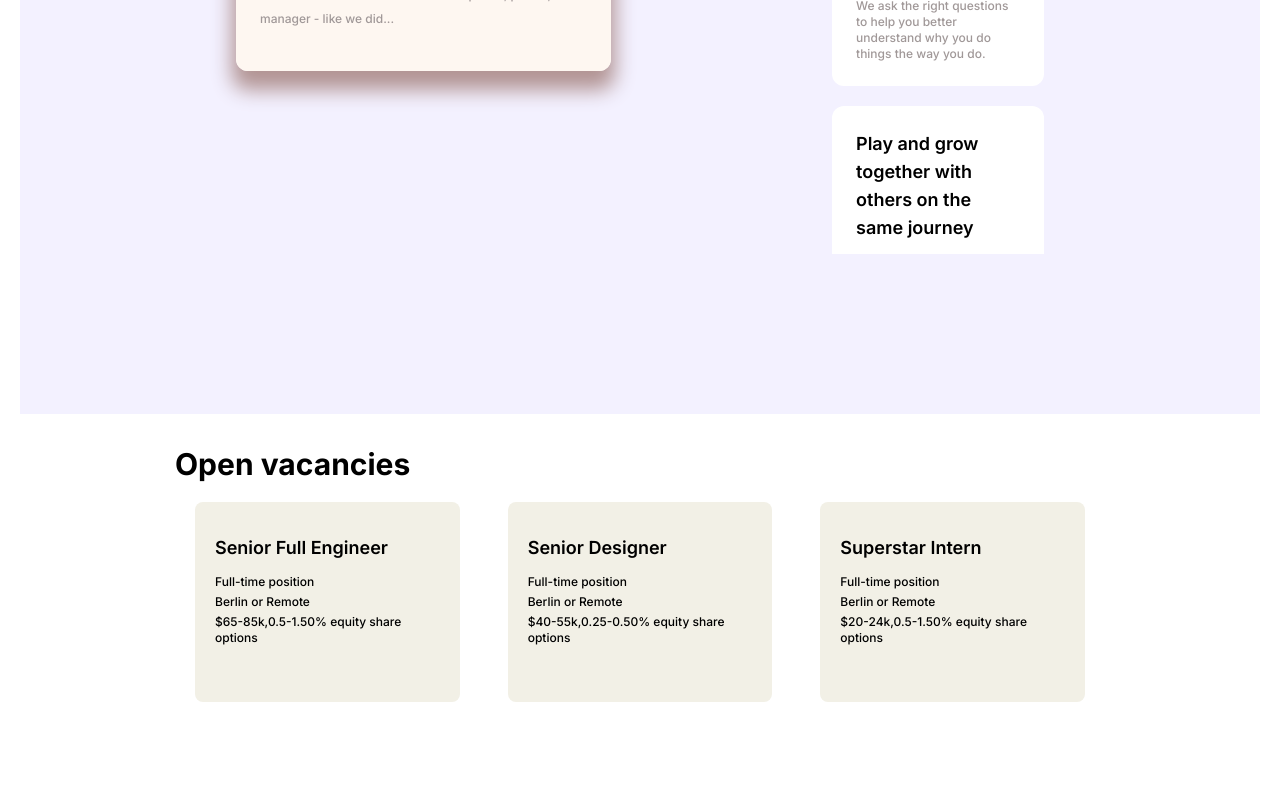
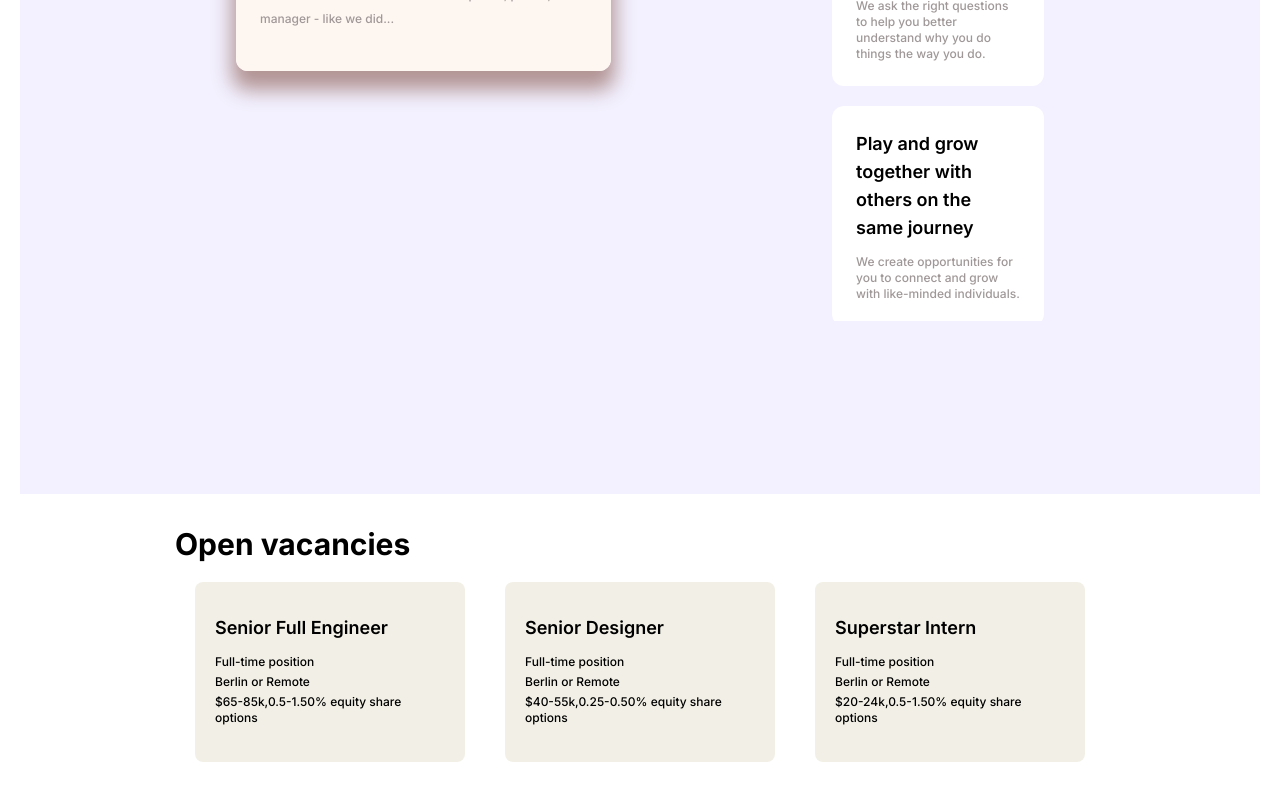
Before and after one commit to Dibyas98/Nxtjob.ai, a Next.js app: page / in a window 1280 px wide. Shown: the part 1954-2754 px from the top of the page. Built offline with nearby package versions, Linux system fonts and the light colour scheme.

Commit message:
vaccencies add

```diff
--- a/app/component/vaccencies/Vaccencies.tsx
+++ b/app/component/vaccencies/Vaccencies.tsx
@@ -26,10 +26,10 @@ function Vaccencies(): React.ReactNode {
             <main className='w-full h-[60vh] flex justify-center py-8'>
                 <section className='w-full lg:w-3/4'>
                     <h1 className='w-full text-3xl font-bold'>Open vacancies</h1>
-                    <div className='flex flex-col md:flex-row lg:flex-row w-full gap-5 md:gap-2 h-[30vh] overflow-y-scroll lg:h-auto lg:overflow-auto'>
+                    <div className='flex flex-col md:flex-row lg:flex-row w-full sm:items-center gap-5 md:gap-0 h-[35vh] md:h-[40vh] overflow-y-scroll md:overflow-auto lg:h-auto lg:overflow-auto'>
                         {
                             vac.map((ele, idx) => {
-                                return <div className='w-full md:w-2/5 lg:w-2/5 p-5'>
+                                return <div className='w-full sm:w-3/5 md:w-2/5 lg:w-2/5 p-5'>
                                     <VacenciCard post_name={ele.post_name} salary={ele.salary} />
                                 </div>
                             })
--- a/app/component/vaccencies/VacenciCard.tsx
+++ b/app/component/vaccencies/VacenciCard.tsx
@@ -7,7 +7,7 @@ type Props = {
 }
 function VacenciCard({post_name,time='Full-time position',type='Berlin or Remote',salary}:Props):React.ReactNode {
   return (
-    <div className='w-full bg-[#f2f0e6] p-5 rounded-lg h-[200px]'>
+    <div className='w-full bg-[#f2f0e6] p-5 rounded-lg h-[150px] md:h-[180px]'>
         <h1 className='text-lg font-semibold py-3'>{post_name}</h1>
         <ul className='text-xs font-medium flex flex-col gap-1'>
             <li>{time}</li>
--- a/app/component/workwithus/WorkWithUs.tsx
+++ b/app/component/workwithus/WorkWithUs.tsx
@@ -48,7 +48,7 @@ function WorkWithUs() {
     ]
     return (
         <MainBox>
-            <main className='bg-[#f3f1ff] w-full lg:h-[120vh] xl:h-[110vh]  py-5 flex flex-col lg:flex-row xl:flex-row lg:px-44 gap-10 lg:gap-0 px-3'>
+            <main className='bg-[#f3f1ff] w-full lg:h-[150vh] xl:h-[120vh]  py-5 flex flex-col lg:flex-row xl:flex-row lg:px-44 gap-10 lg:gap-0 px-3 justify-center'>
                 <div className='w-full md:px-10 flex flex-col gap-6 rounded-lg'>
                     <Title title='Work with us' className='text-5xl'></Title>
                     <div className='w-full flex '>
```
